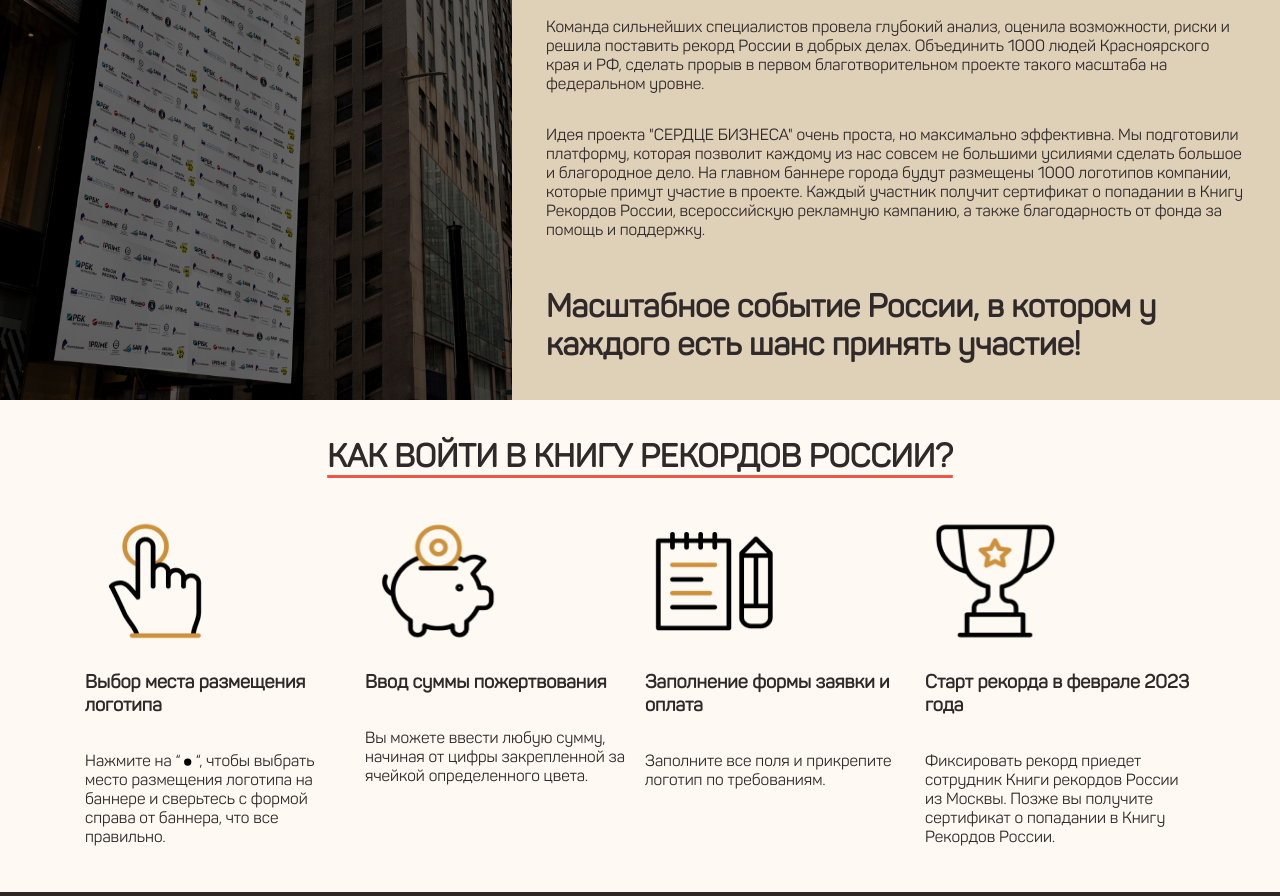
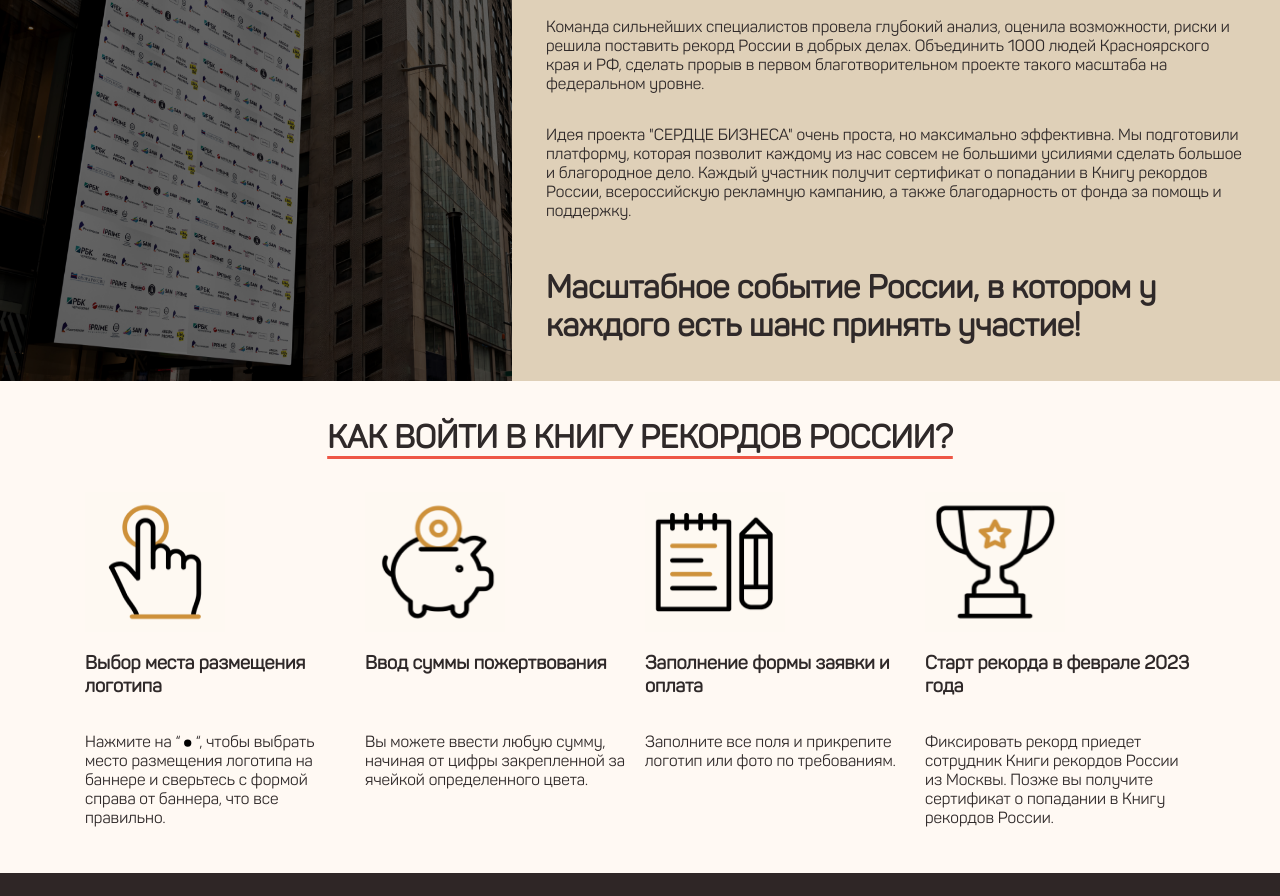
Before and after one commit to nux7jr/mercy, a Vue app: page / in a window 1280 px wide. Shown: the part 1600-2496 px from the top of the page. Built offline with nearby package versions, Linux system fonts and the light colour scheme; no server answers.

Commit message:
Change some text

```diff
--- a/src/components/FaqInfo.vue
+++ b/src/components/FaqInfo.vue
@@ -61,7 +61,7 @@
         <p class="spoiler-content__text">
           За участие в проекте «Сердце бизнеса» вы получите сертификат о
           попадании в Книгу рекордов России, всероссийскую PR-кампанию и
-          благодарность от Фонда.
+          благодарность.
         </p>
       </div>
     </details>
@@ -162,6 +162,7 @@
         </ul>
       </div>
     </details>
+    <!--
     <details class="faq__item spoiler faq__spoiler">
       <summary class="spoiler__header">
         <h3 class="faq__question">
@@ -190,9 +191,10 @@
         </p>
       </div>
     </details>
+    -->
     <details class="faq__item spoiler faq__spoiler">
       <summary class="spoiler__header">
-        <h3 class="faq__question">5. Как будет фиксировать рекорд?</h3>
+        <h3 class="faq__question">4. Как будет фиксировать рекорд?</h3>
         <div class="faq__icon">
           <svg
             class="spoiler__cross"
--- a/src/components/Header.vue
+++ b/src/components/Header.vue
@@ -98,7 +98,7 @@
             <div class="diagram__item diagram__text">
               <h1 class="diagram__heading">Количество участников проекта,</h1>
               <h1 class="diagram__heading">которые отправили помощь</h1>
-              <h1 class="diagram__heading">одному из Фондов</h1>
+              <h1 class="diagram__heading">одному из фондов</h1>
 
               <p class="diagram__logo">{{ quantity }} логотипов из 1000</p>
               <a href="/#buy-info" class="diagram__link"
--- a/src/components/HowEnterInfo.vue
+++ b/src/components/HowEnterInfo.vue
@@ -21,10 +21,9 @@
             Идея проекта "СЕРДЦЕ БИЗНЕСА" очень проста, но максимально
             эффективна. Мы подготовили платформу, которая позволит каждому из
             нас совсем не большими усилиями сделать большое и благородное дело.
-            На главном баннере города будут размещены 1000 логотипов компании,
-            которые примут участие в проекте. Каждый участник получит сертификат
-            о попадании в Книгу Рекордов России, всероссийскую рекламную
-            кампанию, а также благодарность от фонда за помощь и поддержку.
+            Каждый участник получит сертификат о попадании в Книгу рекордов
+            России, всероссийскую рекламную кампанию, а также благодарность
+            от фонда за помощь и поддержку.
           </p>
           <h3>
             Масштабное событие России, в котором у каждого есть шанс принять
@@ -42,7 +41,7 @@
           src="@/assets/img/go1.png"
           alt="Выбор места размещения логотипа"
         />
-        <h3 class="enter-info__heading">Выбор места размещения логотипа</h3>
+        <h3 class="enter-info__heading" >Выбор места размещения логотипа</h3>
         <p class="enter-info__text">
           Нажмите на “
           <img class="enter-info__svg" src="@/assets/img/Ellipse.svg" alt="" />
@@ -56,7 +55,7 @@
           src="@/assets/img/go2.png"
           alt="Ввод суммы пожертвования"
         />
-        <h3 class="enter-info__heading">Ввод суммы пожертвования</h3>
+        <h3 class="enter-info__heading enter-info__heading--big">Ввод суммы пожертвования</h3>
         <p class="enter-info__text">
           Вы можете ввести любую сумму, начиная от цифры закрепленной за ячейкой
           определенного цвета.
@@ -70,7 +69,7 @@
         />
         <h3 class="enter-info__heading">Заполнение формы заявки и оплата</h3>
         <p class="enter-info__text">
-          Заполните все поля и прикрепите логотип по требованиям.
+          Заполните все поля и прикрепите логотип или фото по требованиям.
         </p>
       </div>
       <div class="enter-info__item">
@@ -82,7 +81,7 @@
         <h3 class="enter-info__heading">Старт рекорда в феврале 2023 года</h3>
         <p class="enter-info__text">
           Фиксировать рекорд приедет сотрудник Книги рекордов России из Москвы.
-          Позже вы получите сертификат о попадании в Книгу Рекордов России.
+          Позже вы получите сертификат о попадании в Книгу рекордов России.
         </p>
       </div>
     </div>
@@ -128,6 +127,9 @@ export default {
   text-decoration-style: solid;
   text-decoration-color: var(--color-orange);
   text-underline-offset: 8px;
+}
+.enter-info__heading--big {
+  padding-bottom: 23px;
 }
 .enter-info__svg {
   width: 7.71px;
```
